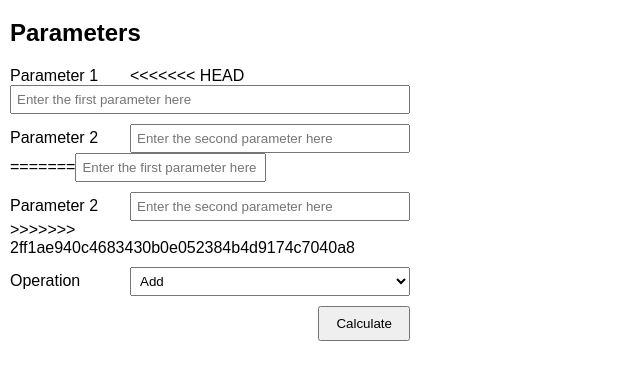
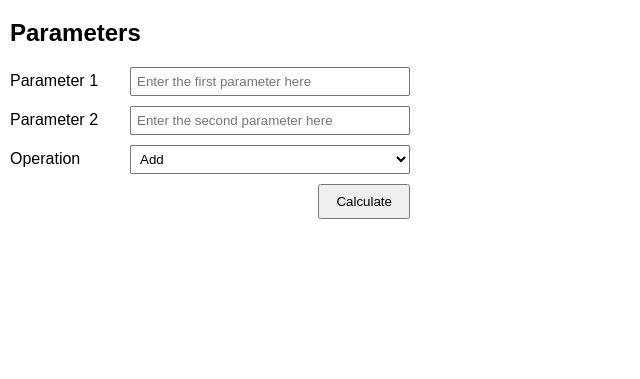
Before and after one commit to susanne-loidl/ghedu-github-flow-IT4, a plain HTML site: page index.html in a window 1280 px wide. Shown: the part 61-440 px from the top of the page, without its empty margins (0-640 px from the left). Drawn offline with Linux system fonts and the light colour scheme.

Commit message:
Update index.html

```diff
--- a/index.html
+++ b/index.html
@@ -65,19 +65,12 @@
         <ul class="flex">
             <li>
                 <label for="parameter1">Parameter 1</label>
-<<<<<<< HEAD
+
                 <input type="number" id="parameter1" placeholder="Enter the first parameter here">
             </li>
             <li>
                 <label for="parameter2">Parameter 2</label>
                 <input type="number" id="parameter2" placeholder="Enter the second parameter here">
-=======
-                <input type="text" id="parameter1" placeholder="Enter the first parameter here">
-            </li>
-            <li>
-                <label for="parameter2">Parameter 2</label>
-                <input type="text" id="parameter2" placeholder="Enter the second parameter here">
->>>>>>> 2ff1ae940c4683430b0e052384b4d9174c7040a8
             </li>
             <li>
                 <label for="operation">Operation</label>
```
